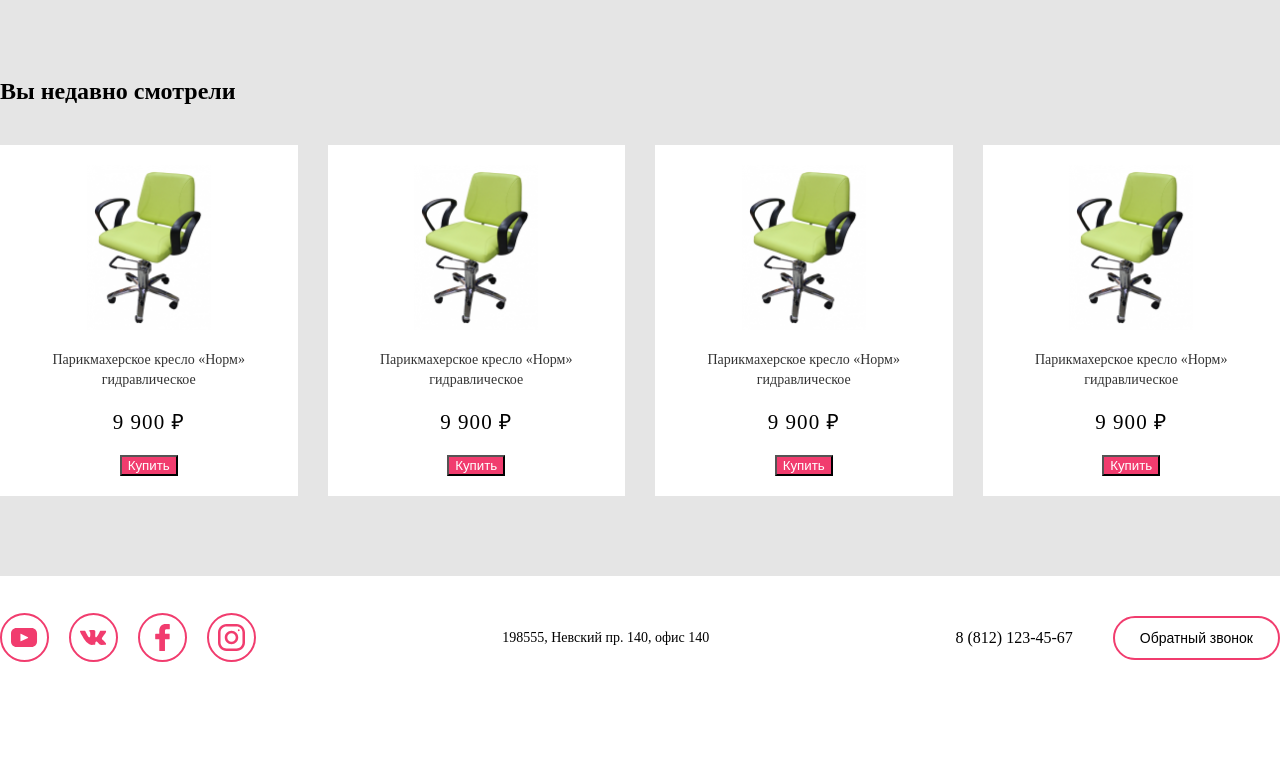
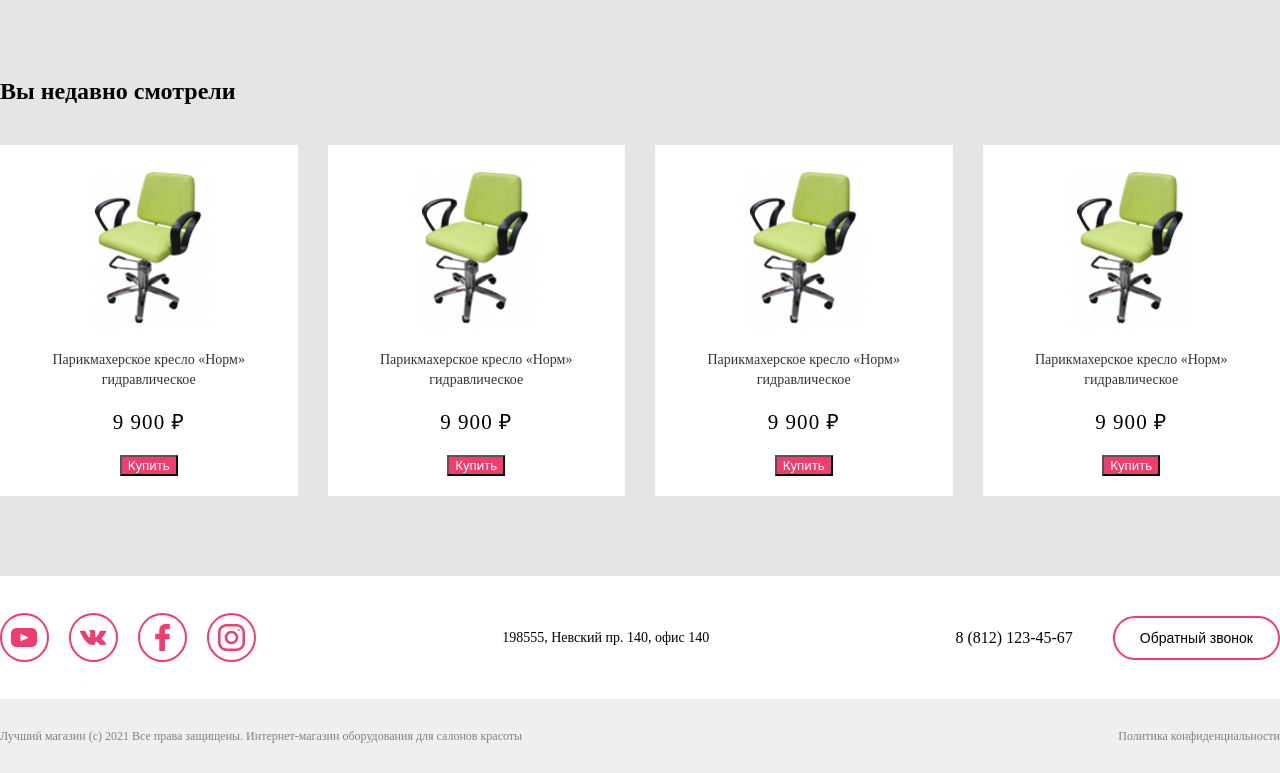
Before and after one commit to arianspacerock/chairs-shop-online, a website: page index.html in a window 1280 px wide. Shown: the part 2138-2911 px from the top of the page. Before the commit the page ends 2837 px from the top, so only its background shows below. Drawn offline with Linux system fonts and the light colour scheme.

Commit message:
feat: add styles and html for copyright block

```diff
--- a/index.html
+++ b/index.html
@@ -450,5 +450,21 @@
         </div>
     </footer>
     <!--FOOTER-->
+
+    <!--COPYRIGHT-->
+    <section class="copyright">
+        <div class="wrapper copyright__wrapper">
+            <span class="copyright__text">
+                Лучший магазин (с) 2021 Все права защищены. Интернет-магазин оборудования для салонов красоты
+            </span>
+            <a
+                href="#"
+                class="copyright__link"
+            >
+                Политика конфиденциальности
+            </a>
+        </div>
+    </section>
+    <!--COPYRIGHT-->
 </body>
 </html>
--- a/src/scss/index.scss
+++ b/src/scss/index.scss
@@ -18,3 +18,4 @@
 @import "./modules/__info-blocks";
 @import "./modules/__sponsors";
 @import "./modules/__footer";
+@import "./modules/__copyright";
--- /dev/null
+++ b/src/scss/modules/__copyright.scss
@@ -0,0 +1,23 @@
+$copyright-background: #EFEFEF;
+$copyright-text-color: #828282;
+
+.copyright {
+    background: $copyright-background;
+
+    &__wrapper {
+        display: flex;
+        justify-content: space-between;
+        align-items: center;
+
+        padding: 30px 0;
+    }
+
+    &__text,
+    &__link {
+        font-size: 1.2rem;
+        line-height: 1.4rem;
+        color: $copyright-text-color;
+    }
+
+
+}
```
Also changed, not shown: src/css/index.css.
